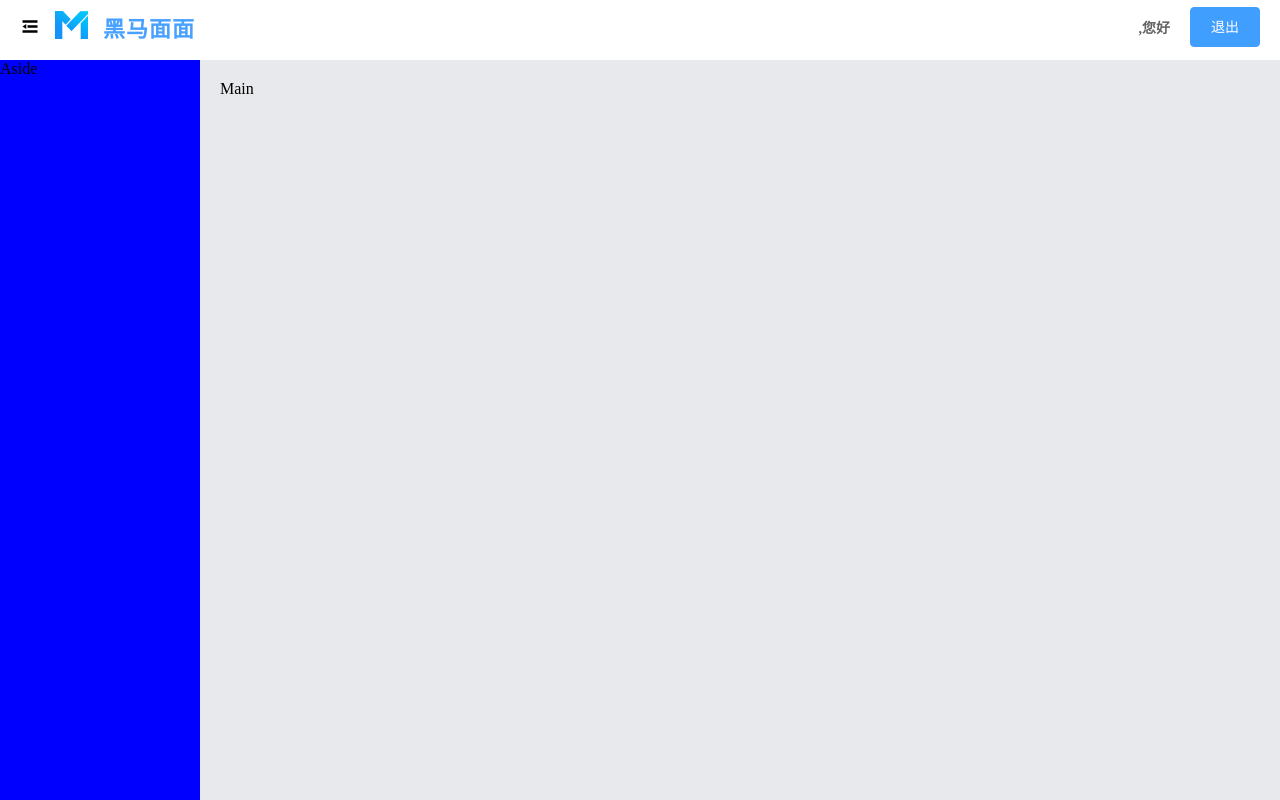
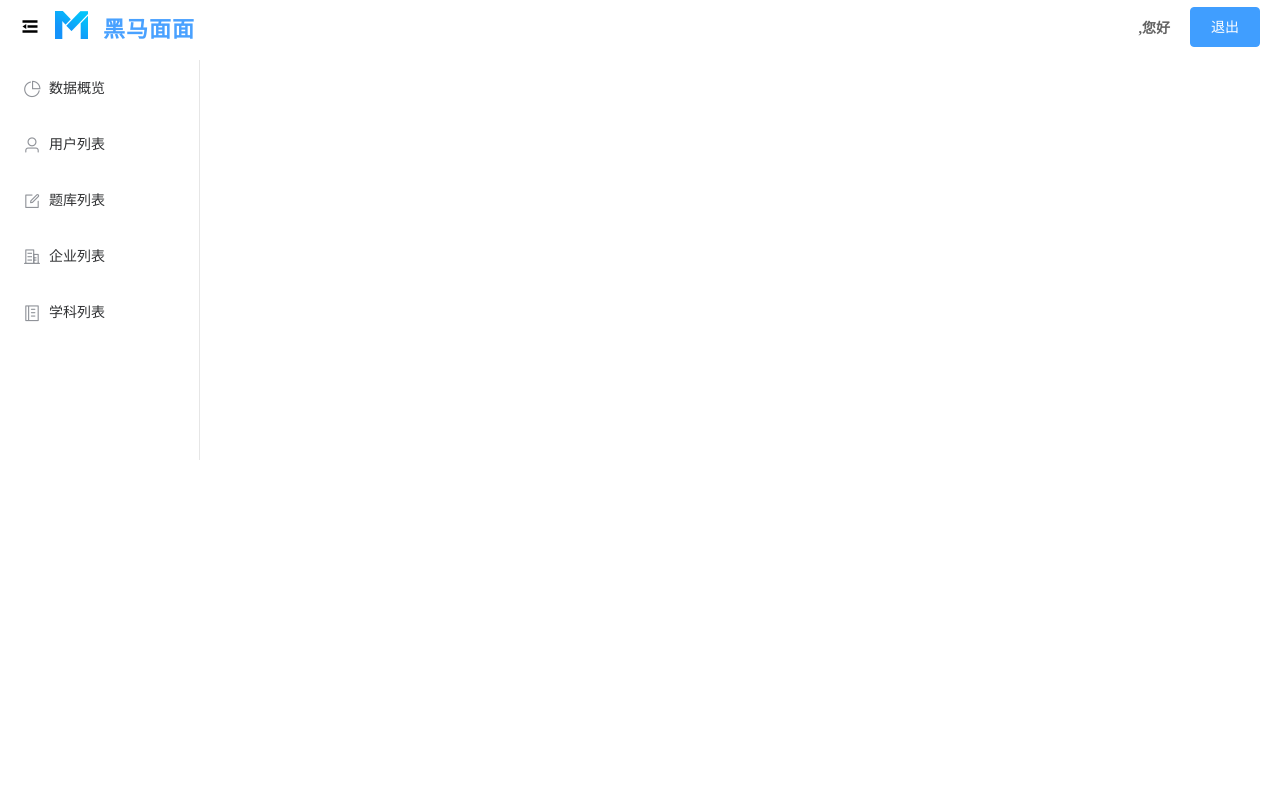
Before and after one commit to hekuan0916/hk-hmmm, a Vue app: page /#/layout in a window 1280 px wide. Built offline with nearby package versions, Linux system fonts and the light colour scheme; no server answers; sample sign-in values are in the browser's storage.

Commit message:
完成layout导航栏跳转

```diff
--- a/src/api/layout.js
+++ b/src/api/layout.js
@@ -11,9 +11,9 @@ function getUserInfo() {
 function logout() {
   return _fetch({
     url: "/logout",
-    headers: {
-      token: getLocal(),
-    },
+    // headers: {
+    //   token: getLocal(),
+    // },
   });
 }
 
--- a/src/router/index.js
+++ b/src/router/index.js
@@ -1,6 +1,11 @@
 import VueRouter from "vue-router";
 import login from "@/views/login/login.vue";
 import layout from "@/views/layout/layout.vue";
+import chart from "@/views/layout/chart/chart";
+import business from "@/views/layout/business/business";
+import question from "@/views/layout/question/question";
+import subject from "@/views/layout/subject/subject";
+import userlist from "@/views/layout/userlist/userlist";
 import Vue from "vue";
 
 Vue.use(VueRouter);
@@ -18,9 +23,33 @@ const router = new VueRouter({
     {
       path: "/layout",
       component: layout,
+      children: [
+        {
+          path: "/chart",
+          component: chart,
+        },
+        {
+          path: "/business",
+          component: business,
+        },
+        {
+          path: "/question",
+          component: question,
+        },
+        {
+          path: "/subject",
+          component: subject,
+        },
+        {
+          path: "/userlist",
+          component: userlist,
+        },
+      ],
     },
   ],
 });
 
 export default router;
 // { router };
+
+chart;
--- /dev/null
+++ b/src/views/layout/business/business.vue
@@ -0,0 +1,11 @@
+<template>
+  <div class="app">
+    我是企业列表
+  </div>
+</template>
+
+<script>
+export default {};
+</script>
+
+<style></style>
--- /dev/null
+++ b/src/views/layout/chart/chart.vue
@@ -0,0 +1,11 @@
+<template>
+  <div class="app">
+    我是数据概览
+  </div>
+</template>
+
+<script>
+export default {};
+</script>
+
+<style></style>
--- a/src/views/layout/layout.vue
+++ b/src/views/layout/layout.vue
@@ -2,7 +2,7 @@
   <el-container class="layout">
     <el-header class="header">
       <ul class="header-ul">
-        <li class="el-icon-s-fold f20"></li>
+        <li class="el-icon-s-fold f20" @click="collapse = !collapse"></li>
         <li>
           <img src="@/assets/img/layout-logo.png" alt="" />
         </li>
@@ -23,8 +23,38 @@
       </ul>
     </el-header>
     <el-container>
-      <el-aside width="200px" class="aside">Aside</el-aside>
-      <el-main class="main">Main</el-main>
+      <el-aside width="auto" class="aside">
+        <el-menu
+          :default-active="$route.path"
+          class="el-menu-vertical-demo"
+          :collapse="collapse"
+          router
+        >
+          <el-menu-item index="chart">
+            <i class="el-icon-pie-chart"></i>
+            <span slot="title">数据概览</span>
+          </el-menu-item>
+          <el-menu-item index="userlist">
+            <i class="el-icon-user"></i>
+            <span slot="title">用户列表</span>
+          </el-menu-item>
+          <el-menu-item index="question">
+            <i class="el-icon-edit-outline"></i>
+            <span slot="title">题库列表</span>
+          </el-menu-item>
+          <el-menu-item index="business">
+            <i class="el-icon-office-building"></i>
+            <span slot="title">企业列表</span>
+          </el-menu-item>
+          <el-menu-item index="subject">
+            <i class="el-icon-notebook-2"></i>
+            <span slot="title">学科列表</span>
+          </el-menu-item>
+        </el-menu>
+      </el-aside>
+      <el-main class="main">
+        <router-view></router-view>
+      </el-main>
     </el-container>
   </el-container>
 </template>
@@ -37,6 +67,7 @@ export default {
     return {
       baseURL: process.env.VUE_APP_URL,
       userInfo: "",
+      collapse: false,
     };
   },
   created() {
@@ -98,10 +129,14 @@ export default {
     }
   }
   .aside {
-    background-color: #00f;
+    // background-color: #00f;
+    .el-menu-vertical-demo:not(.el-menu--collapse) {
+      width: 200px;
+      min-height: 400px;
+    }
   }
   .main {
-    background-color: #e8e9ec;
+    // background-color: #e8e9ec;
   }
 }
 </style>
--- /dev/null
+++ b/src/views/layout/question/question.vue
@@ -0,0 +1,11 @@
+<template>
+  <div class="app">
+    我是题库列表
+  </div>
+</template>
+
+<script>
+export default {};
+</script>
+
+<style></style>
--- /dev/null
+++ b/src/views/layout/subject/subject.vue
@@ -0,0 +1,11 @@
+<template>
+  <div class="app">
+    我是学科列表
+  </div>
+</template>
+
+<script>
+export default {};
+</script>
+
+<style></style>
--- /dev/null
+++ b/src/views/layout/userlist/userlist.vue
@@ -0,0 +1,11 @@
+<template>
+  <div class="app">
+    我是用户列表
+  </div>
+</template>
+
+<script>
+export default {};
+</script>
+
+<style></style>
```
